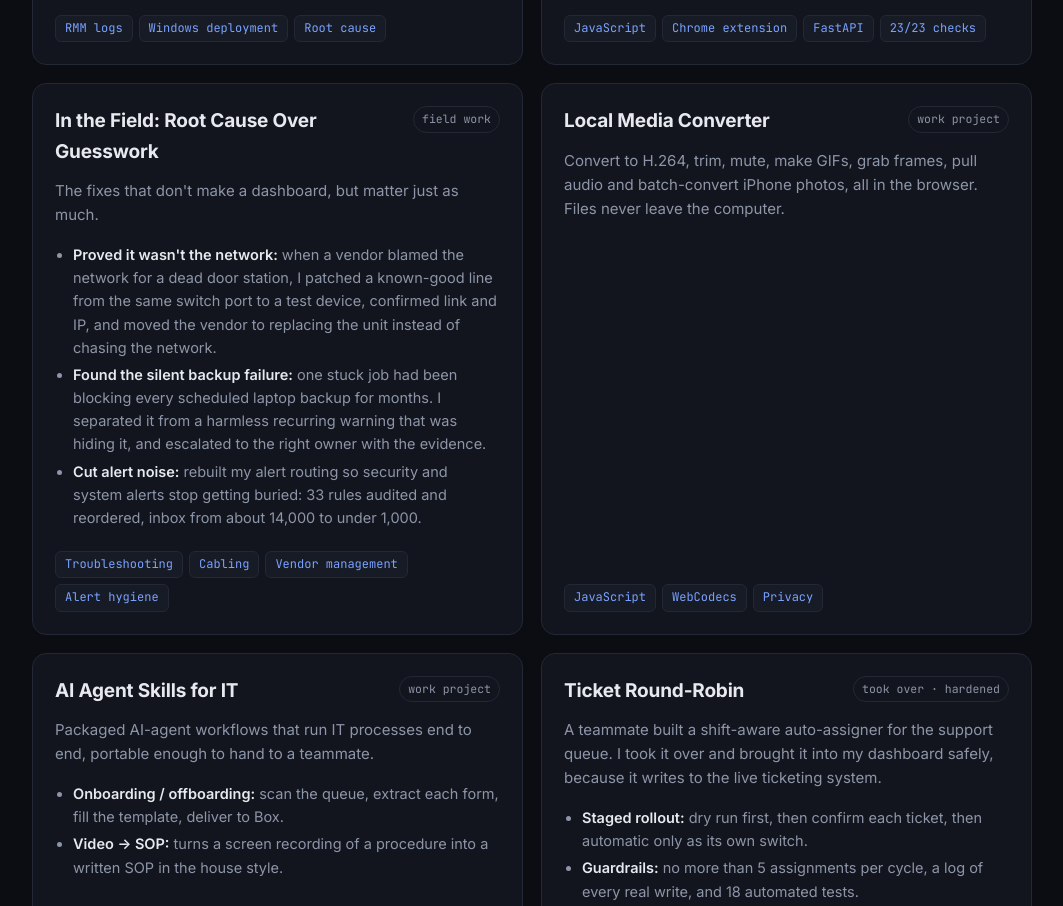
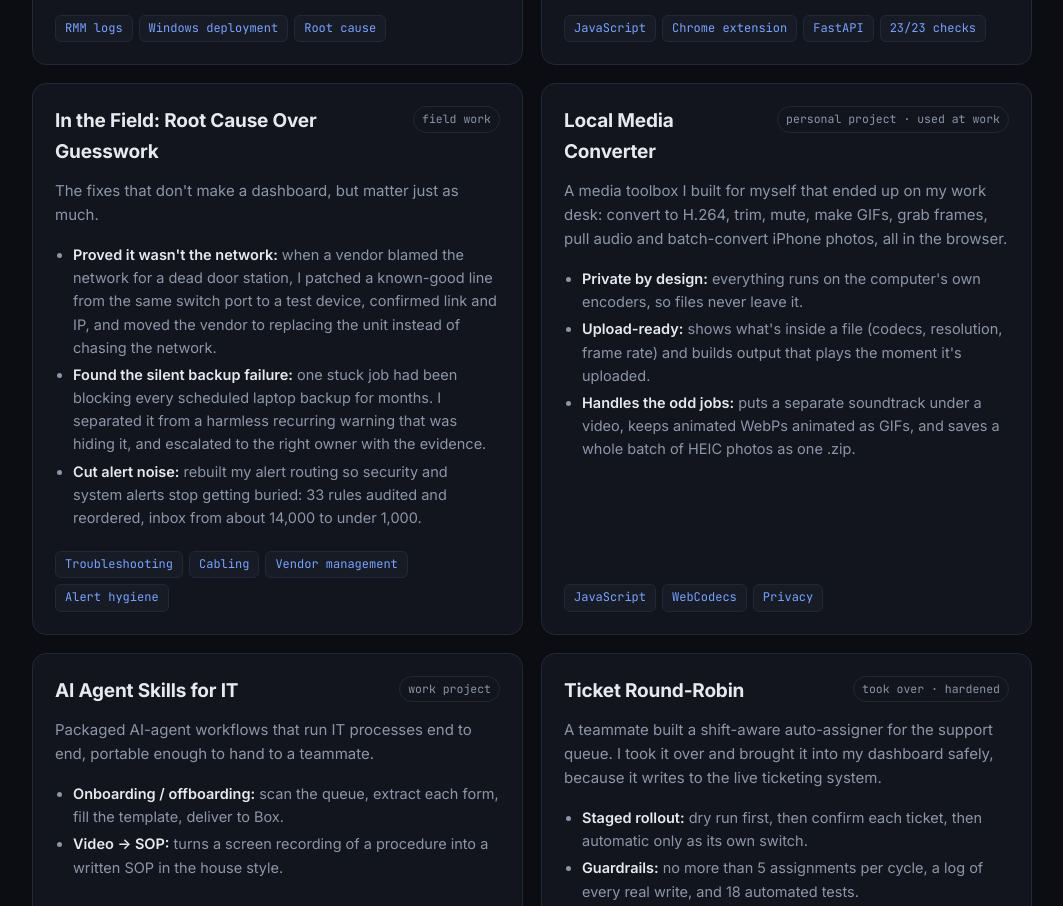
Before and after one commit to w0x64/w0x64.github.io, a plain HTML site: page index.html in a window 1280 px wide. Shown: the part 3531-4437 px from the top of the page, without its empty margins (108-1171 px from the left). Drawn offline with Linux system fonts and the light colour scheme.

Commit message:
Expand Local Media Converter card

```diff
--- a/index.html
+++ b/index.html
@@ -517,12 +517,17 @@
       <article class="card">
         <div class="card-top">
           <h3>Local Media Converter</h3>
-          <span class="kind">work project</span>
+          <span class="kind">personal project · used at work</span>
         </div>
         <p>
-          Convert to H.264, trim, mute, make GIFs, grab frames, pull audio and batch-convert iPhone
-          photos, all in the browser. Files never leave the computer.
+          A media toolbox I built for myself that ended up on my work desk: convert to H.264, trim,
+          mute, make GIFs, grab frames, pull audio and batch-convert iPhone photos, all in the browser.
         </p>
+        <ul>
+          <li><b>Private by design:</b> everything runs on the computer's own encoders, so files never leave it.</li>
+          <li><b>Upload-ready:</b> shows what's inside a file (codecs, resolution, frame rate) and builds output that plays the moment it's uploaded.</li>
+          <li><b>Handles the odd jobs:</b> puts a separate soundtrack under a video, keeps animated WebPs animated as GIFs, and saves a whole batch of HEIC photos as one .zip.</li>
+        </ul>
         <div class="tags"><span class="tag">JavaScript</span><span class="tag">WebCodecs</span><span class="tag">Privacy</span></div>
       </article>
 
```
